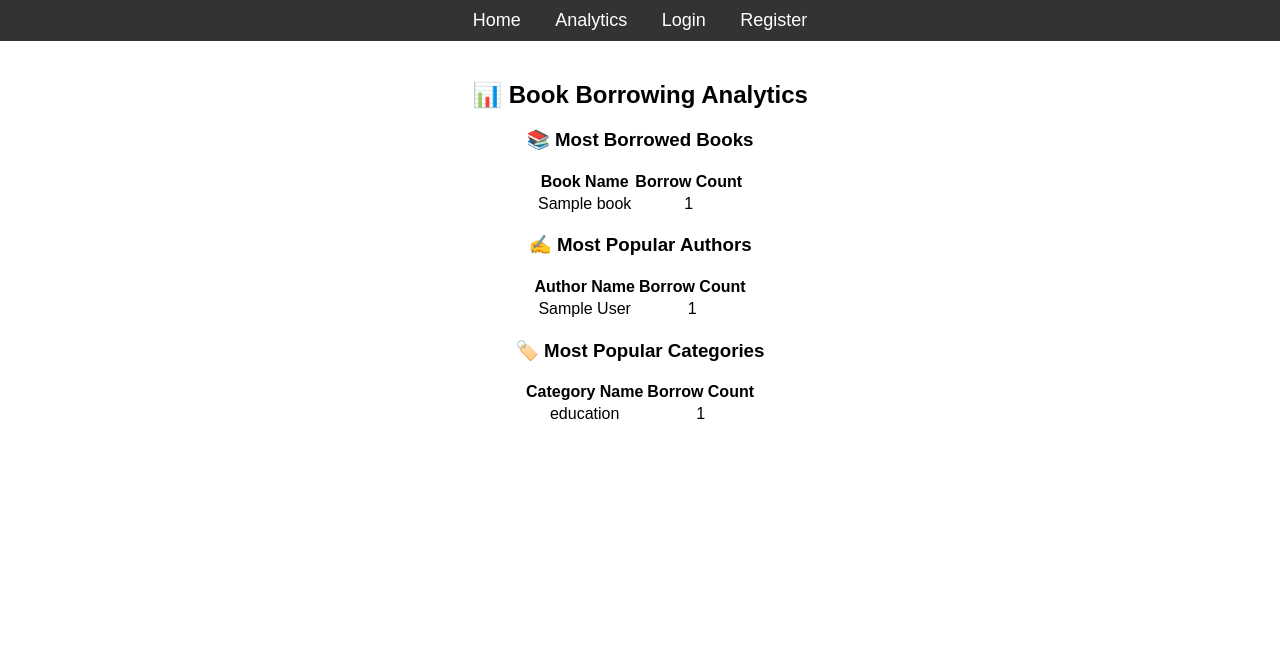
After one commit to Ampenzi/library, a Django app: page /analytics/ in a window 1280 px wide. The commit adds this page. Shown: the top 666 px of the page. Run offline with Django 5.2, Linux system fonts and the light colour scheme; tables that the repository leaves empty hold one stand-in row (values such as "Sample post").

Commit message:
Added the analytics view,url and template.

```diff
--- a/Library/urls.py
+++ b/Library/urls.py
@@ -5,7 +5,8 @@ from core.views import (
     home_view,
     register,
     borrow_book,
-    borrowed_books
+    borrowed_books,
+    book_borrowing_analytics
     )
 
 urlpatterns = [
@@ -16,6 +17,7 @@ urlpatterns = [
     path('register/', register, name='register'),
     path('borrow/<int:book_id>/', borrow_book, name='borrow'),
     path('borrowed/', borrowed_books, name='borrowed'),
+    path("analytics/", book_borrowing_analytics, name="analytics"),
     path('', home_view, name='home'),
 
 ]
--- a/core/admin.py
+++ b/core/admin.py
@@ -1,5 +1,6 @@
 from django.contrib import admin
 from .models import Book,IssuedBook
+
 # Register your models here.
 class BookAdmin(admin.ModelAdmin):
     model = Book
--- a/core/views.py
+++ b/core/views.py
@@ -8,6 +8,11 @@ from django.contrib import messages
 from django.utils import timezone
 from datetime import timedelta, datetime
 from django.contrib.auth.models import User
+from django.contrib import admin
+from django.urls import path
+from django.shortcuts import render
+from django.db.models import Count
+
 
 from .models import (
     Book,
@@ -75,3 +80,22 @@ def borrowed_books(request):
     borrowed_books = IssuedBook.objects.filter(student=student)
 
     return render(request, 'store/borrowed.html', {'borrowed_books': borrowed_books})
+
+def get_borrowing_statistics(field_name):
+    """ Helper function to generate borrowing statistics """
+    return (
+        IssuedBook.objects.values(field_name)
+        .annotate(borrow_count=Count(field_name))
+        .order_by('-borrow_count')
+    )
+
+def book_borrowing_analytics(request):
+    """ Fetch analytics: most borrowed books, authors, and categories """
+
+    context = {
+        "book_borrowing_data": IssuedBook.objects.values('book__name').annotate(borrow_count=Count('book')).order_by('-borrow_count'),
+        "author_borrowing_data": IssuedBook.objects.values('book__author').annotate(borrow_count=Count('book__author')).order_by('-borrow_count'),
+        "category_borrowing_data": IssuedBook.objects.values('book__category').annotate(borrow_count=Count('book__category')).order_by('-borrow_count'),
+    }
+
+    return render(request, "store/borrowing_report.html", context)
--- a/requirements.txt
+++ b/requirements.txt
@@ -1,7 +1,9 @@
-asgiref==3.2.7
-Django==3.0.5
+asgiref==3.8.1
+Django==5.1.7
 django-widget-tweaks==1.4.8
+Faker==37.0.2
 pytz==2020.1
 setuptools==76.1.0
 sqlparse==0.3.1
+tzdata==2025.1
 wheel==0.45.1
--- a/templates/base.html
+++ b/templates/base.html
@@ -44,6 +44,7 @@
   <body>
     <nav>
         <a href="{% url 'home' %}">Home</a>
+        <a href="{% url 'analytics' %}">Analytics</a>
 
         {% if user.is_authenticated %}
             <a href="{% url 'borrowed' %}">Borrowed</a>
--- /dev/null
+++ b/templates/store/borrowing_report.html
@@ -0,0 +1,74 @@
+{% extends "base.html" %}
+
+{% block content %}
+<div class="container">
+    <h2 class="my-4">📊 Book Borrowing Analytics</h2>
+
+    <h3>📚 Most Borrowed Books</h3>
+    <table class="table table-striped" align="center">
+        <thead>
+            <tr>
+                <th>Book Name</th>
+                <th>Borrow Count</th>
+            </tr>
+        </thead>
+        <tbody>
+            {% for data in book_borrowing_data %}
+            <tr>
+                <td>{{ data.book__name }}</td>
+                <td>{{ data.borrow_count }}</td>
+            </tr>
+            {% empty %}
+            <tr>
+                <td colspan="2">No data available</td>
+            </tr>
+            {% endfor %}
+        </tbody>
+    </table>
+
+    <h3>✍️ Most Popular Authors</h3>
+    <table class="table table-striped" align="center">
+        <thead>
+            <tr>
+                <th>Author Name</th>
+                <th>Borrow Count</th>
+            </tr>
+        </thead>
+        <tbody>
+            {% for data in author_borrowing_data %}
+            <tr>
+                <td>{{ data.book__author }}</td>
+                <td>{{ data.borrow_count }}</td>
+            </tr>
+            {% empty %}
+            <tr>
+                <td colspan="2">No data available</td>
+            </tr>
+            {% endfor %}
+        </tbody>
+    </table>
+
+    <h3>🏷️ Most Popular Categories</h3>
+    <table class="table table-striped" align="center">
+        <thead>
+            <tr>
+                <th>Category Name</th>
+                <th>Borrow Count</th>
+            </tr>
+        </thead>
+        <tbody>
+            {% for data in category_borrowing_data %}
+            <tr>
+                <td>{{ data.book__category }}</td>
+                <td>{{ data.borrow_count }}</td>
+            </tr>
+            {% empty %}
+            <tr>
+                <td colspan="2">No data available</td>
+            </tr>
+            {% endfor %}
+        </tbody>
+    </table>
+
+</div>
+{% endblock %}
```
Also changed, not shown: core/management/commands/seed_issuedbooks.py (added, +36 -0 lines).
